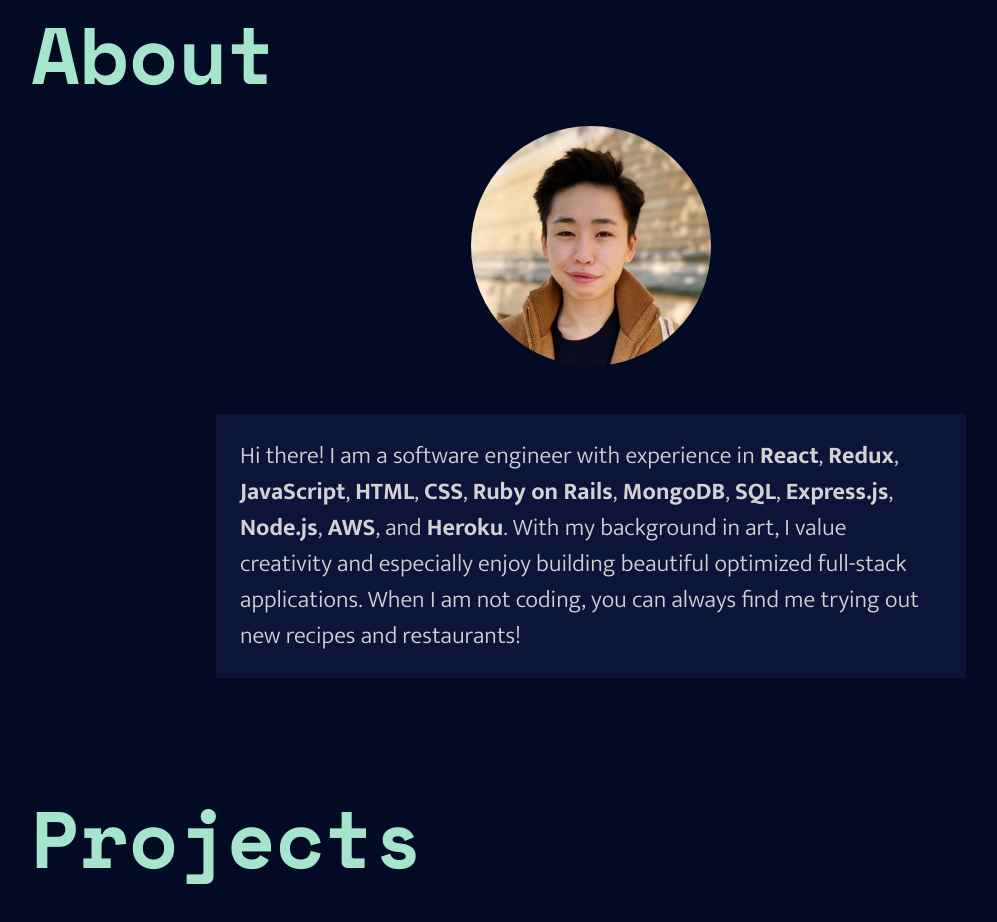
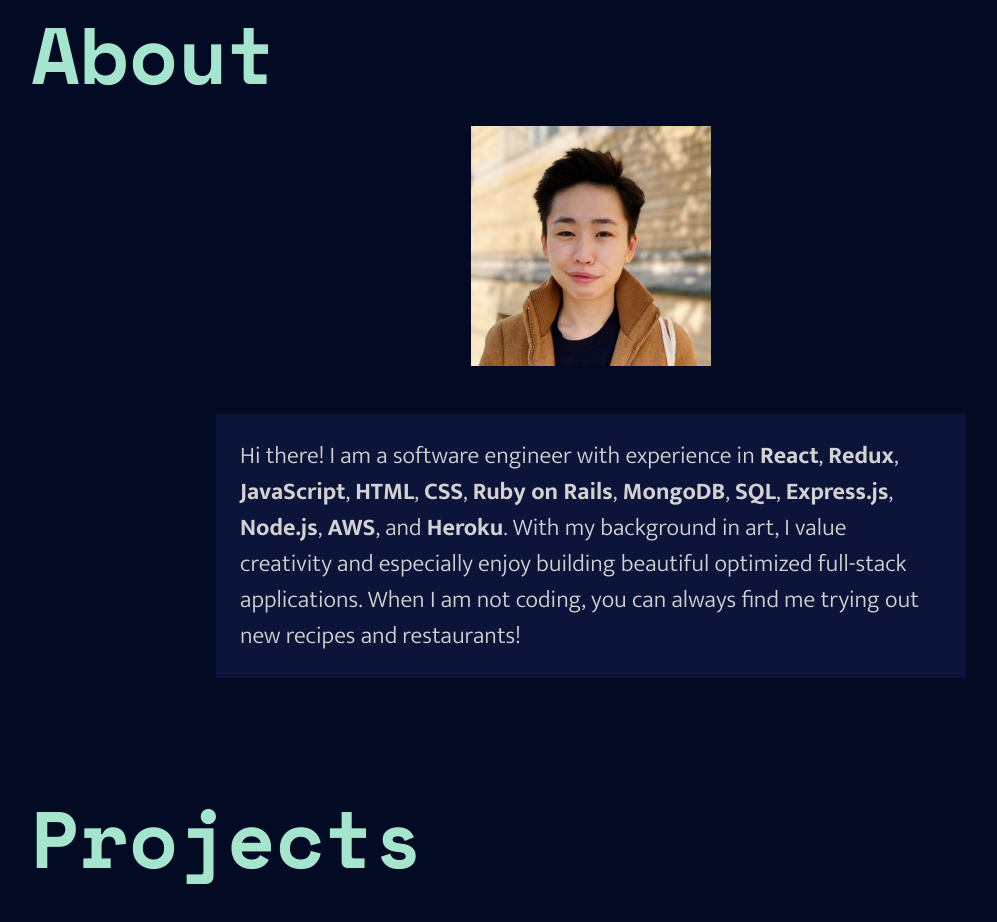
Before and after one commit to sonja-ng/portfolio-site, a Next.js app: page / in a window 1280 px wide. Shown: the part 1120-2042 px from the top of the page, without its empty margins (129-1126 px from the left). Built offline with nearby package versions, Linux system fonts and the light colour scheme; a web font is replaced by a local one.

Commit message:
Change portrait border radius

```diff
--- a/components/About/AboutStyles.js
+++ b/components/About/AboutStyles.js
@@ -45,7 +45,6 @@ export const Span = styled.span`
 `;
 
 export const ImageDiv = styled.div`
-  border-radius: 50%;
   overflow: hidden;
   height: 15em;
   position: relative;
```
